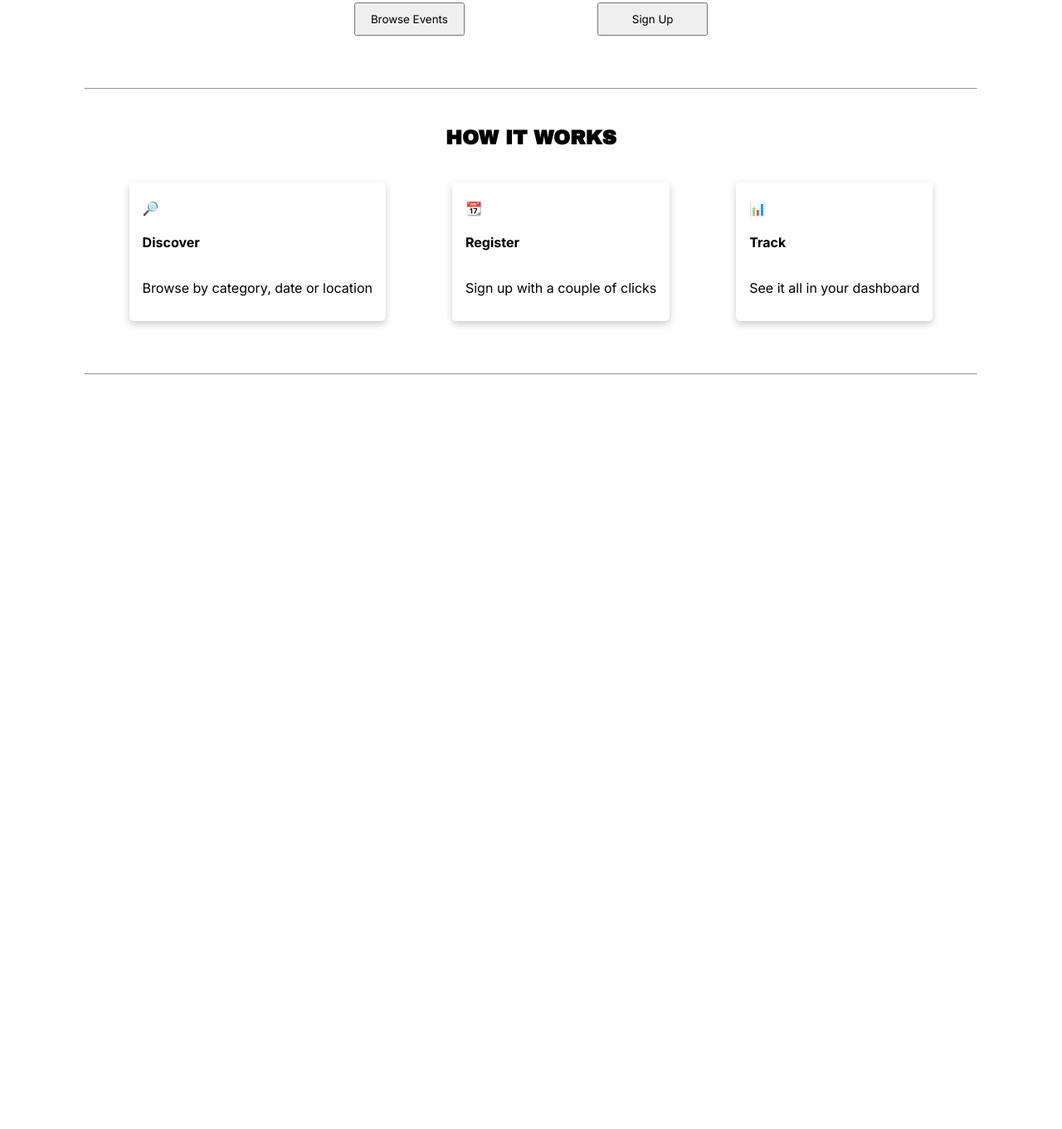
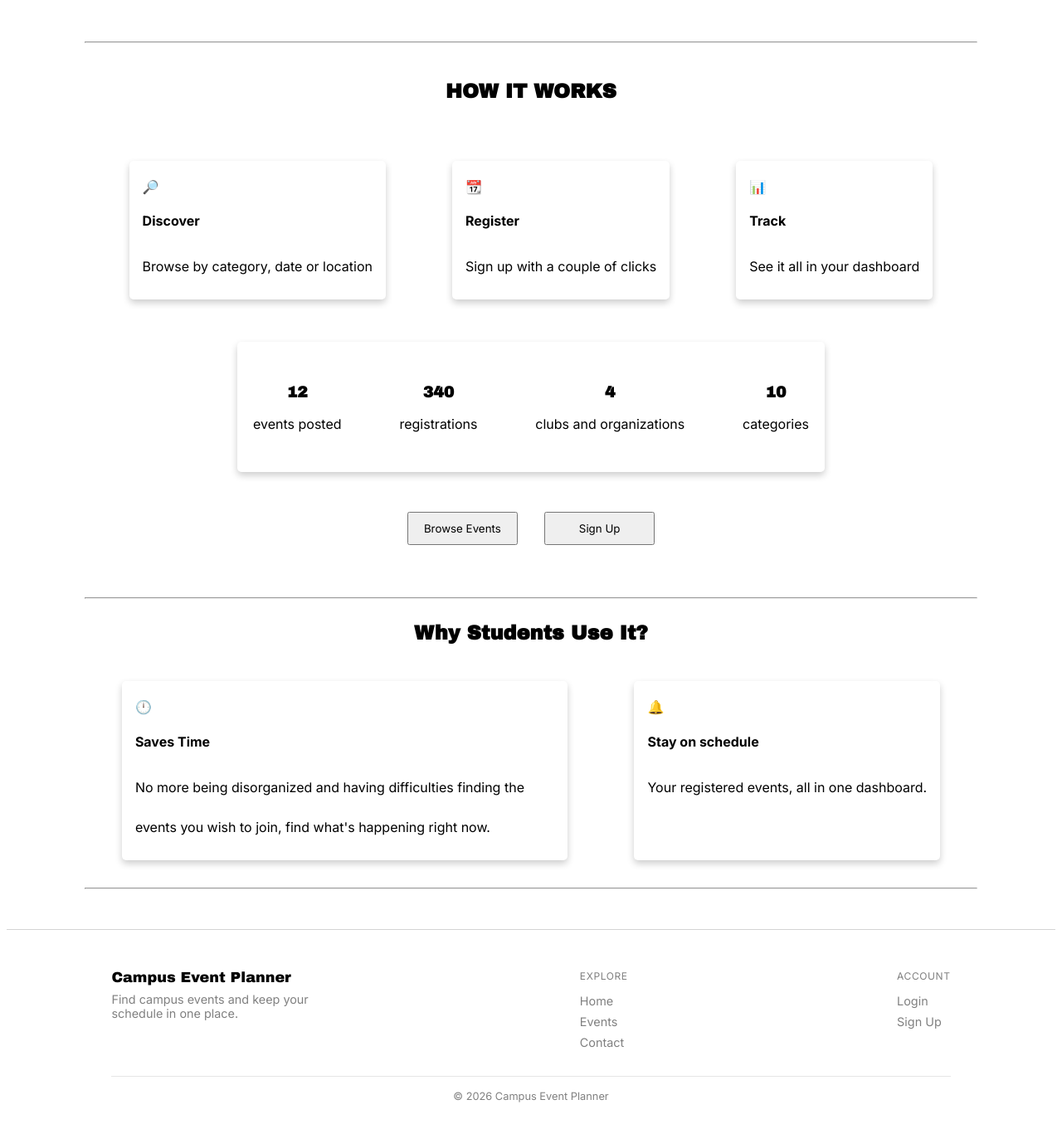
Before and after one commit to HarshPatel-2005/Smart-Campus-Event-Planner, a website: page views/index.html in a window 1280 px wide. Shown: the part 631-1992 px from the top of the page at 83% size. Before the commit the page ends 1091 px from the top, so only its background shows below. Drawn offline with Linux system fonts and the light colour scheme.

Commit message:
Finished styling index + finished index
Might need to change styling for the index we will have to see

```diff
--- a/public/css/style.css
+++ b/public/css/style.css
@@ -27,6 +27,8 @@ h1, h2, h3, .navbar-logo {
     border-bottom: 1px solid rgb(212, 212, 212);
     top: 0;
     z-index: 1000;
+    flex-wrap: wrap;
+    gap: 10px;
 }
 
 .navbar-links {
@@ -37,6 +39,7 @@ h1, h2, h3, .navbar-logo {
     gap: 20px;
     margin: 0;
     padding: 0;
+    flex-wrap: wrap;
 }
 
 a{
@@ -73,9 +76,15 @@ a:active, #CEPID:active{
     gap: 1em;
 }
 
+.hero-section h1 {
+    text-align: center;
+}
+
 .button-hero{
     display: flex;
-    gap: 10em;
+    justify-content: center;
+    gap: 2em;
+    flex-wrap: wrap;
 }
 
 .p{
@@ -94,9 +103,11 @@ a:active, #CEPID:active{
 
 .how-it-works-cards{
     display: flex;
-    justify-content: space-between;
+    justify-content: center;
     gap: 5em;
-    margin-top: 2%;
+    margin-top: 5%;
+    margin-bottom: 5%;
+    flex-wrap: wrap;
 }
 
 .cards{
@@ -110,3 +121,162 @@ a:active, #CEPID:active{
 .cards:hover {
   box-shadow: 0 8px 28px 0 rgba(0,0,0,0.2);
 }
+
+.stats-box{
+    width: 70%;
+    padding: 2em 0;
+    box-shadow: 0 4px 8px 0 rgba(0,0,0,0.2);
+    transition: 0.3s;
+    border-radius: 5px;
+    margin-bottom: 3em;
+    display: flex;
+    justify-content: space-around;
+    align-items: center;
+    align-content: center;
+    gap: 2em;
+    flex-wrap: wrap;
+}
+
+.stats{
+    display: flex;
+    flex-direction: column;
+    align-items: center;
+}
+.stats h3 {
+    margin: 1;
+    margin-bottom: 2px;
+}
+
+.stats p {
+    margin: 1;
+}
+
+.why-section{
+    display: flex;
+    flex-direction: column;
+    justify-content: center;
+    align-items: center;
+    align-content: center;
+}
+
+.why-cards{
+    display: flex;
+    justify-content: center;
+    gap: 5em;
+    margin-top: 2%;
+    margin-bottom: 2%;
+    flex-wrap: wrap;
+}
+
+#time-saving-card{
+    width: 40%;
+}
+
+.site-footer {
+    margin-top: 3em;
+    padding: 3em 10% 1.5em;
+    border-top: 1px solid rgb(212, 212, 212);
+}
+
+.footer-top {
+    display: flex;
+    justify-content: space-between;
+    flex-wrap: wrap;
+    gap: 2em;
+    margin-bottom: 2em;
+}
+
+.footer-title {
+    font-family: 'Archivo Black', sans-serif;
+    margin: 0 0 8px;
+    font-size: 1.1rem;
+}
+
+.footer-tagline {
+    color: grey;
+    font-size: 0.9rem;
+    max-width: 240px;
+    margin: 0;
+}
+
+.footer-links {
+    display: flex;
+    flex-direction: column;
+    align-items: flex-start;
+    gap: 8px;
+}
+
+.footer-heading {
+    text-transform: uppercase;
+    font-size: 0.75rem;
+    letter-spacing: 0.05em;
+    color: grey;
+    margin: 0 0 6px;
+}
+
+.footer-links a {
+    color: grey;
+    font-size: 0.9rem;
+}
+
+.footer-bottom {
+    border-top: 1px solid rgb(230, 230, 230);
+    padding-top: 1em;
+    text-align: center;
+}
+
+.footer-bottom p {
+    font-size: 0.8rem;
+    color: grey;
+    margin: 0;
+}
+
+@media (max-width: 768px) {
+    .navbar {
+        position:relative;
+        flex-direction: column;
+        align-items: center;
+        padding: 15px;
+    }
+
+    .navbar-links {
+        flex-direction: column;
+        gap: 12px;
+    }
+
+    .navbar-actions {
+        margin-top: 8px;
+    }
+
+    .hero-section,
+    .how-it-works {
+        margin-left: 5%;
+        margin-right: 5%;
+    }
+
+    .stats-box {
+        width: 90%;
+        flex-direction: column;
+    }
+
+    h1 {
+        font-size: 1.8rem;
+    }
+
+    .p {
+        line-height: 1.8;
+    }
+
+    .how-it-works-cards {
+        gap: 2em;
+    }
+
+    .site-footer {
+        padding: 2em 5% 1.5em;
+    }
+
+    .footer-top {
+        flex-direction: column;
+        gap: 1.5em;
+    }
+}
--- a/views/index.html
+++ b/views/index.html
@@ -37,10 +37,6 @@
         If you're organizing events, this works for you too. Create the event, see who's registered, check people in, and get a sense of what's actually drawing people in. No spreadsheets, no chasing people down for a headcount.
         Less wondering if you missed something. More actually showing up.</p>
 
-        <div class="button-hero">
-            <button type="button">Browse Events</button>
-            <button type="button">Sign Up</button>
-        </div>
     </div>
 
     <hr style="width: 85%;">
@@ -64,11 +60,77 @@
                 <p class="p">See it all in your dashboard</p>
             </div>
         </div>
+        <div class="stats-box">
+            <div class="stats">
+                <h3>12</h3>
+                <p>events posted</p>
+            </div>
+            <div class="stats">
+                <h3>340</h3>
+                <p>registrations</p>
+            </div>
+            <div class="stats">
+                <h3>4</h3>
+                <p>clubs and organizations</p>
+            </div>
+            <div class="stats">
+                <h3>10</h3>
+                <p>categories</p>
+            </div>
+        </div>
+        <div class="button-hero">
+            <button type="button">Browse Events</button>
+            <button type="button">Sign Up</button>
+        </div>
     </div>
 
     <hr style="width: 85%;">
 
+    <div class="why-section">
+        <h2>Why Students Use It?</h2>
+        <div class="why-cards">
+            <div class="cards" id="time-saving-card">
+                <h4>🕛</h4>
+                <h4>Saves Time</h4>
+                <p class="p">No more being disorganized and having difficulties finding the events you wish to join, find what's happening
+                    right now.
+                </p>
+            </div>
+            <div class="cards">
+                <h4>🔔</h4>
+                <h4>Stay on schedule</h4>
+                <p class="p">Your registered events, all in one dashboard.</p>
+            </div>
+        </div>
+    </div>
 
+    <hr style="width: 85%;">
+
+    <footer class="site-footer">
+        <div class="footer-top">
+            <div class="footer-brand">
+                <p class="footer-title">Campus Event Planner</p>
+                <p class="footer-tagline">Find campus events and keep your schedule in one place.</p>
+            </div>
+
+            <div class="footer-links">
+                <p class="footer-heading">Explore</p>
+                <a href="index.html">Home</a>
+                <a href="events.html">Events</a>
+                <a href="contact.html">Contact</a>
+            </div>
+
+            <div class="footer-links">
+                <p class="footer-heading">Account</p>
+                <a href="login.html">Login</a>
+                <a href="register.html">Sign Up</a>
+            </div>
+        </div>
+
+        <div class="footer-bottom">
+            <p>&copy; 2026 Campus Event Planner</p>
+        </div>
+    </footer>
 
 </body>
 </html>
```
